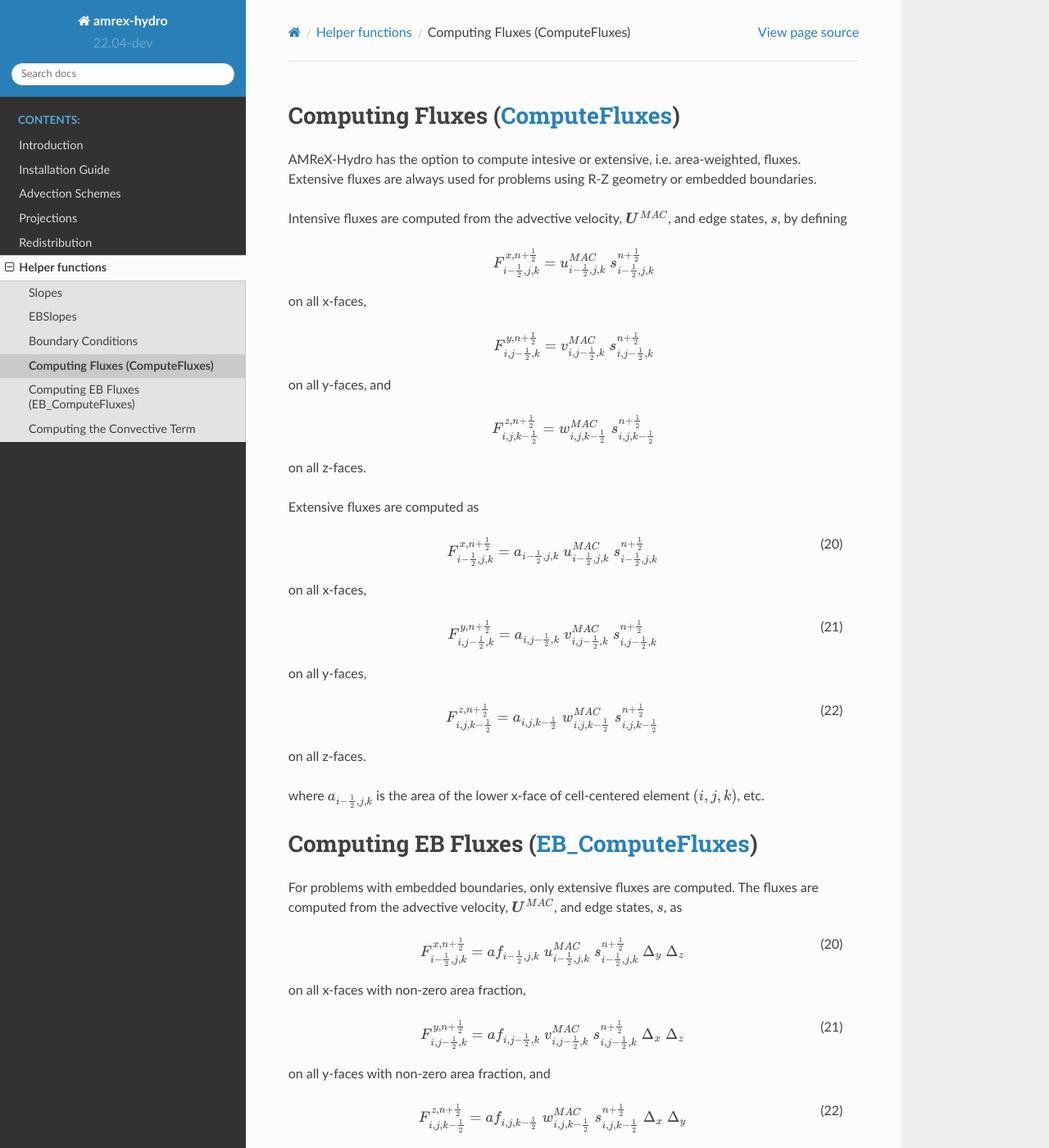
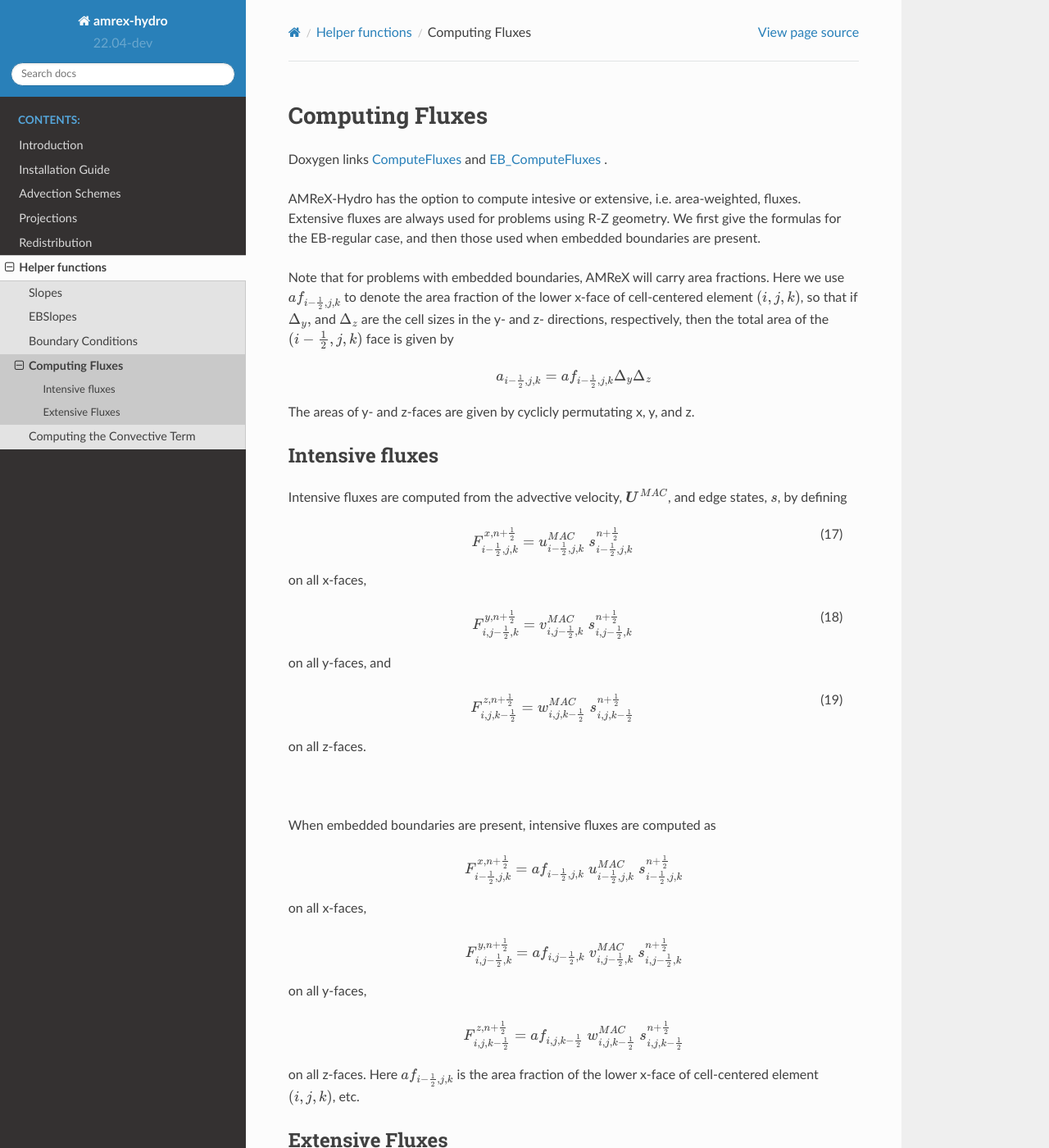
Before and after one commit to AMReX-Fluids/AMReX-Hydro, a Sphinx documentation site: the page built from Docs/source/Fluxes.rst, in a window 1280 px wide and 1400 px high. Shown: the whole window at 82% size. Built offline with Sphinx 7.4.7 and the Read the Docs theme 2.0.0, drawn with Linux system fonts in a browser that asks for light colours; pages that are not in the unit, such as notebooks, are missing from menus; some of the changed text lies outside the part shown.

Commit message:
More updates. Still WIP

```diff
--- a/Docs/source/Fluxes.rst
+++ b/Docs/source/Fluxes.rst
@@ -3,53 +3,98 @@
 .. _fluxes:
 
 
-Computing Fluxes (`ComputeFluxes`_)
-===================================
+Computing Fluxes
+================
 
-.. _`ComputeFluxes`: https://amrex-codes.github.io/amrex-hydro/Doxygen/html/namespaceHydroUtils.html#ab70f040557a658e70ba076c9d105bab7
+Doxygen links
+`ComputeFluxes <https://amrex-codes.github.io/amrex-hydro/Doxygen/html/namespaceHydroUtils.html#ab70f040557a658e70ba076c9d105bab7>`_
+and
+`EB_ComputeFluxes <https://amrex-codes.github.io/amrex-hydro/Doxygen/html/namespaceHydroUtils.html#ab70f040557a658e70ba076c9d105bab7>`_ .
 
 AMReX-Hydro has the option to compute intesive or extensive, i.e. area-weighted, fluxes.
-Extensive fluxes are always used for problems using R-Z geometry or embedded boundaries.
+Extensive fluxes are always used for problems using R-Z geometry. We first give the formulas for the EB-regular case,
+and then those used when embedded boundaries are present.
+
+Note that for problems with embedded boundaries, AMReX will carry area fractions.
+Here we use :math:`af_{i-\frac{1}{2},j,k}` to denote the area fraction of the lower x-face of cell-centered element :math:`(i,j,k)`,
+so that if :math:`\Delta_y,` and :math:`\Delta_z` are the cell sizes in the y- and z- directions, respectively, then
+the total area of the :math:`(i-\half,j,k)` face is given by
+
+.. math::
+
+   a_{i-\frac{1}{2},j,k} = af_{i-\frac{1}{2},j,k} \Delta_y \Delta_z
+
+The areas of y- and z-faces are given by cyclicly permutating  x, y, and z.
+
+Intensive fluxes
+~~~~~~~~~~~~~~~~
 
 Intensive fluxes are computed from the advective velocity, :math:`\U^{MAC}`, and edge states, :math:`s`,
 by defining
 
 .. math::
+   :label: flux-eq1
 
    F_{i-\frac{1}{2},j,k}^{x,n+\frac{1}{2}} = u^{MAC}_{i-\frac{1}{2},j,k}\; s_{i-\frac{1}{2},j,k}^{n+\frac{1}{2}}
 
 on all x-faces,
 
 .. math::
+   :label: flux-eq2
 
    F_{i,j-\frac{1}{2},k}^{y,n+\frac{1}{2}} = v^{MAC}_{i,j-\frac{1}{2},k}\; s_{i,j-\frac{1}{2},k}^{n+\frac{1}{2}}
 
 on all y-faces, and
 
 .. math::
+   :label: flux-eq3
 
    F_{i,j,k-\frac{1}{2}}^{z,n+\frac{1}{2}} = w^{MAC}_{i,j,k-\frac{1}{2}}\; s_{i,j,k-\frac{1}{2}}^{n+\frac{1}{2}}
 
 on all z-faces.
 
+|
+
+When embedded boundaries are present, intensive fluxes are computed as
+
+.. math::
+
+   F_{i-\frac{1}{2},j,k}^{x,n+\frac{1}{2}} = af_{i-\frac{1}{2},j,k} \; u^{MAC}_{i-\frac{1}{2},j,k} \; s_{i-\frac{1}{2},j,k}^{n+\frac{1}{2}}
+
+on all x-faces,
+
+.. math::
+
+   F_{i,j-\frac{1}{2},k}^{y,n+\frac{1}{2}} = af_{i,j-\frac{1}{2},k} \; v^{MAC}_{i,j-\frac{1}{2},k} \; s_{i,j-\frac{1}{2},k}^{n+\frac{1}{2}}
+
+on all y-faces,
+
+.. math::
+
+   F_{i,j,k-\frac{1}{2}}^{z,n+\frac{1}{2}} = af_{i,j,k-\frac{1}{2}} \; w^{MAC}_{i,j,k-\frac{1}{2}}\; s_{i,j,k-\frac{1}{2}}^{n+\frac{1}{2}}
+
+on all z-faces.
+Here :math:`af_{i-\frac{1}{2},j,k}` is the area fraction of the lower x-face of cell-centered element :math:`(i,j,k)`, etc.
+
+
+Extensive Fluxes
+~~~~~~~~~~~~~~~~
+
 Extensive fluxes are computed as
 
 .. math::
-   :label: fluxebg-eq1
 
    F_{i-\frac{1}{2},j,k}^{x,n+\frac{1}{2}} = a_{i-\frac{1}{2},j,k} \; u^{MAC}_{i-\frac{1}{2},j,k} \; s_{i-\frac{1}{2},j,k}^{n+\frac{1}{2}}
 
 on all x-faces,
 
 .. math::
-   :label: fluxebg-eq2
 
    F_{i,j-\frac{1}{2},k}^{y,n+\frac{1}{2}} = a_{i,j-\frac{1}{2},k} \; v^{MAC}_{i,j-\frac{1}{2},k} \; s_{i,j-\frac{1}{2},k}^{n+\frac{1}{2}}
 
 on all y-faces,
 
 .. math::
-   :label: fluxebg-eq3
 
    F_{i,j,k-\frac{1}{2}}^{z,n+\frac{1}{2}} = a_{i,j,k-\frac{1}{2}} \; w^{MAC}_{i,j,k-\frac{1}{2}}\; s_{i,j,k-\frac{1}{2}}^{n+\frac{1}{2}}
 
@@ -57,40 +102,7 @@ on all z-faces.
 
 where :math:`a_{i-\frac{1}{2},j,k}` is the area of the lower x-face of cell-centered element :math:`(i,j,k)`, etc.
 
+|
 
-
-.. _EBfluxes:
-
-
-Computing EB Fluxes (`EB_ComputeFluxes`_)
-===================================
-
-.. _`EB_ComputeFluxes`: https://amrex-codes.github.io/amrex-hydro/Doxygen/html/namespaceHydroUtils.html#ab70f040557a658e70ba076c9d105bab7
-
-For problems with embedded boundaries, only extensive fluxes are computed.
-The fluxes are computed from the advective velocity, :math:`\U^{MAC}`, and edge states, :math:`s`, as
-
-.. math::
-   :label: fluxebg-eq1
-
-   F_{i-\frac{1}{2},j,k}^{x,n+\frac{1}{2}} = af_{i-\frac{1}{2},j,k} \; u^{MAC}_{i-\frac{1}{2},j,k} \; s_{i-\frac{1}{2},j,k}^{n+\frac{1}{2}} \; \Delta_y \; \Delta_z
-
-on all x-faces with non-zero area fraction,
-
-.. math::
-   :label: fluxebg-eq2
-
-   F_{i,j-\frac{1}{2},k}^{y,n+\frac{1}{2}} = af_{i,j-\frac{1}{2},k} \; v^{MAC}_{i,j-\frac{1}{2},k} \; s_{i,j-\frac{1}{2},k}^{n+\frac{1}{2}} \; \Delta_x \; \Delta_z
-
-on all y-faces with non-zero area fraction, and
-
-.. math::
-   :label: fluxebg-eq3
-
-   F_{i,j,k-\frac{1}{2}}^{z,n+\frac{1}{2}} = af_{i,j,k-\frac{1}{2}} \; w^{MAC}_{i,j,k-\frac{1}{2}}\; s_{i,j,k-\frac{1}{2}}^{n+\frac{1}{2}} \; \Delta_x \; \Delta_y
-
-on all z-faces with non-zero area fraction.
-
-Here :math:`af_{i-\frac{1}{2},j,k}` is the area fraction of the lower x-face of cell-centered element :math:`(i,j,k)`,
-etc., and :math:`\Delta_x, \Delta_y,` and :math:`\Delta_z` are the cell sizes in the 3 directions, so that
-the total area of the :math:`(i-\half,j,k)` face is :math:`af_{i-\frac{1}{2},j,k} \Delta_y \Delta_z`.
+For EB, we simply use :math:`a_{i-\frac{1}{2},j,k} = af_{i-\frac{1}{2},j,k} \Delta_y \Delta_z`, etc., in the above equations,
+where :math:`af_{i-\frac{1}{2},j,k}` is the area fraction of the lower x-face of cell-centered element :math:`(i,j,k)`, etc.
--- a/Docs/source/Schemes.rst
+++ b/Docs/source/Schemes.rst
@@ -9,14 +9,33 @@ Each method provides functions for two separate usages:
 1. Construct values of the normal velocity at the centroid on each cell face, termed "Pre-MAC" or
    extrapolated velocity. Typically, this velocity is MAC projected before being used as the advective velocity.
 
-2. Construct states on faces, termed "edge states." These are typically later used to make fluxes which are
+2. Construct states on faces, termed "edge states" or "Post-MAC." These are typically later used to make fluxes which are
    then differenced to create the advective term.
 
-The available methods are
+The available methods are detailed below.
 
-.. toctree::
-   :maxdepth: 1
+Domain boundary conditions are described in the :ref:`bcs` section.
+Note that the boundary conditions are imposed before the upwinding descirbed below.
 
-   MOL
-   Godunov
-   BDS
+Information on how fluxes and the convective term are constructed from edge states is given in the
+:ref:`fluxes` and :ref:`advective_term` sections.
+
+Throughout all? advection schemes, we define :math:`\varepsilon = 1.e-8` in `hydro_constants.H`_
+
+.. _`hydro_constants.H`: https://amrex-codes.github.io/amrex-hydro/Doxygen/html/group__Utilities.html#ga57d5ce9bc3bca16e249c611342f3c550
+
+.. We define :math:`\varepsilon = 1.e-8` in **Utils / hydro_constants.H**
+
+
+.. note::
+
+   Note: if a cell and all of its immediate neighbors have volume fraction of 1 (i.e. they
+   are not cut or covered cells), the EB methodology will return exactly the same answer (to machine
+   precision) as the non-EB methodology.
+
+
+.. include:: MOL.rst
+
+.. include:: Godunov.rst
+
+.. include:: BDS.rst
```
Also changed, not shown: Docs/source/AdvectiveTerm.rst (+7 -8 lines), Docs/source/Godunov.rst (+0 -28 lines), Docs/source/MOL.rst (+0 -31 lines).
